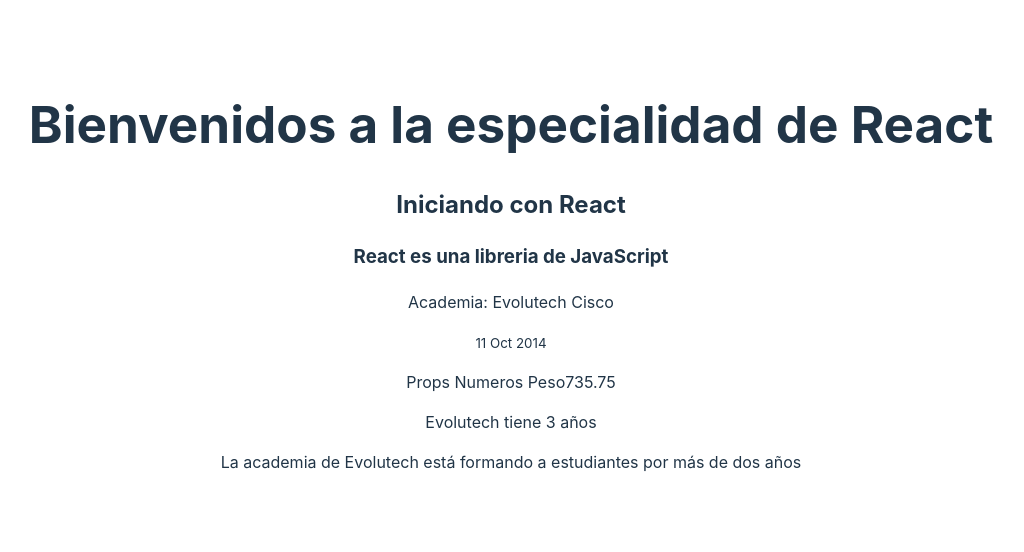
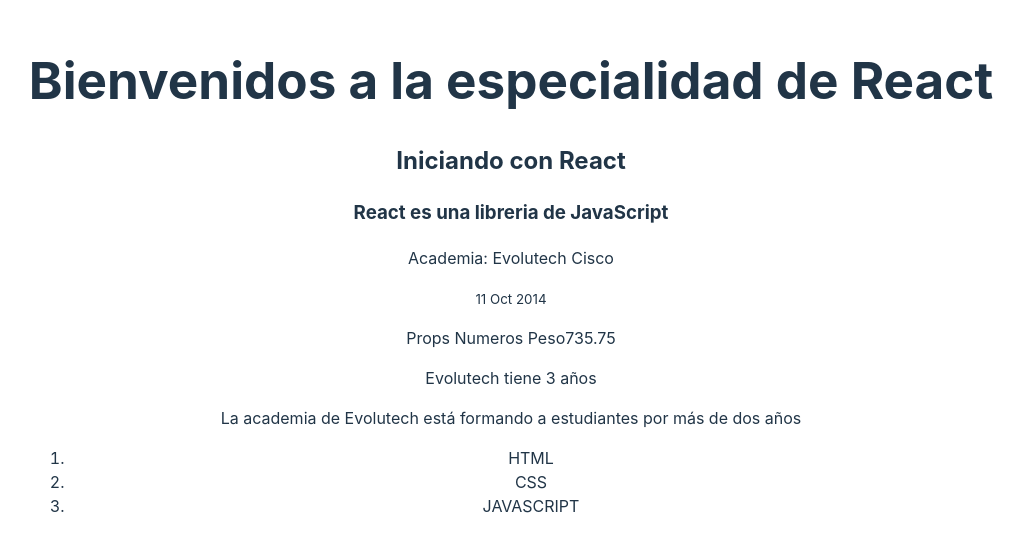
Before and after one commit to mpramos/REACT-VIDEO-PLAYER, a React (Vite) app in the folder react-project/: page / in a window 1280 px wide. Shown: the part 124-676 px from the top of the page, without its empty margins (129-1153 px from the left). Built offline with nearby package versions, Linux system fonts and the light colour scheme.

Commit message:
props arreglos

```diff
--- a/react-project/src/App.jsx
+++ b/react-project/src/App.jsx
@@ -16,6 +16,11 @@
       <small>{props.fecha}</small>
   </header>
   )
+}
+
+let Skills=(props)=> {
+  const skillList= props.skills.map(skill=><li>{skill}</li>)
+  return <ol>{skillList}</ol>
 }
 const Status=(props)=>{
   let status= props.status? 'La academia de Evolutech está formando a estudiantes por más de dos años':'La academia de Evolutech está formando a estudiante por menos de dos años'
@@ -47,7 +52,7 @@
   const gravedad=9.81
 
   let status=añosAcademia>2 //true
-
+  let skills=['HTML','CSS','JAVASCRIPT']
   return (
   <>
     <Header
@@ -61,6 +66,7 @@
     <Peso peso={masa*gravedad}/>
     <AñosAcademia años={añosAcademia}/>
     <Status status={status}/>
+    <Skills skills={skills}/>
   </>
   )
 }
```
